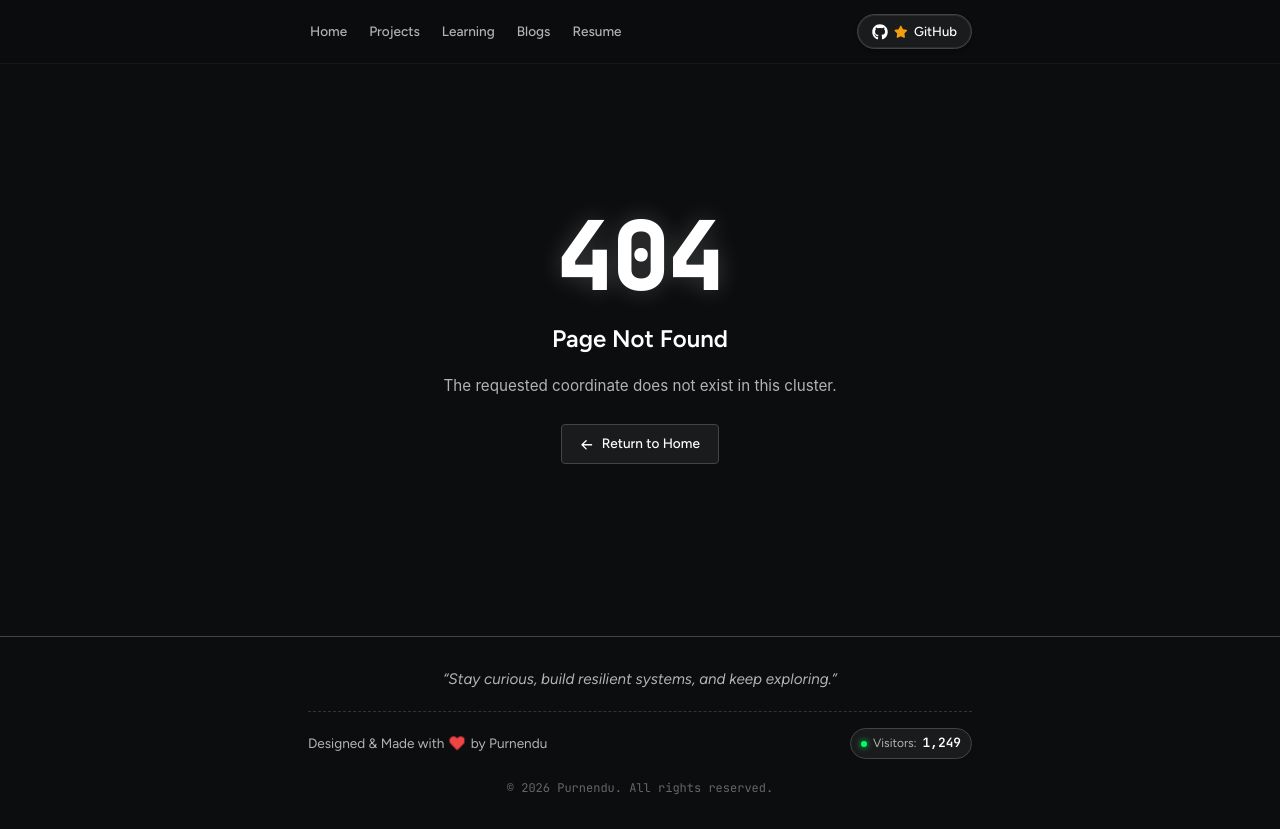
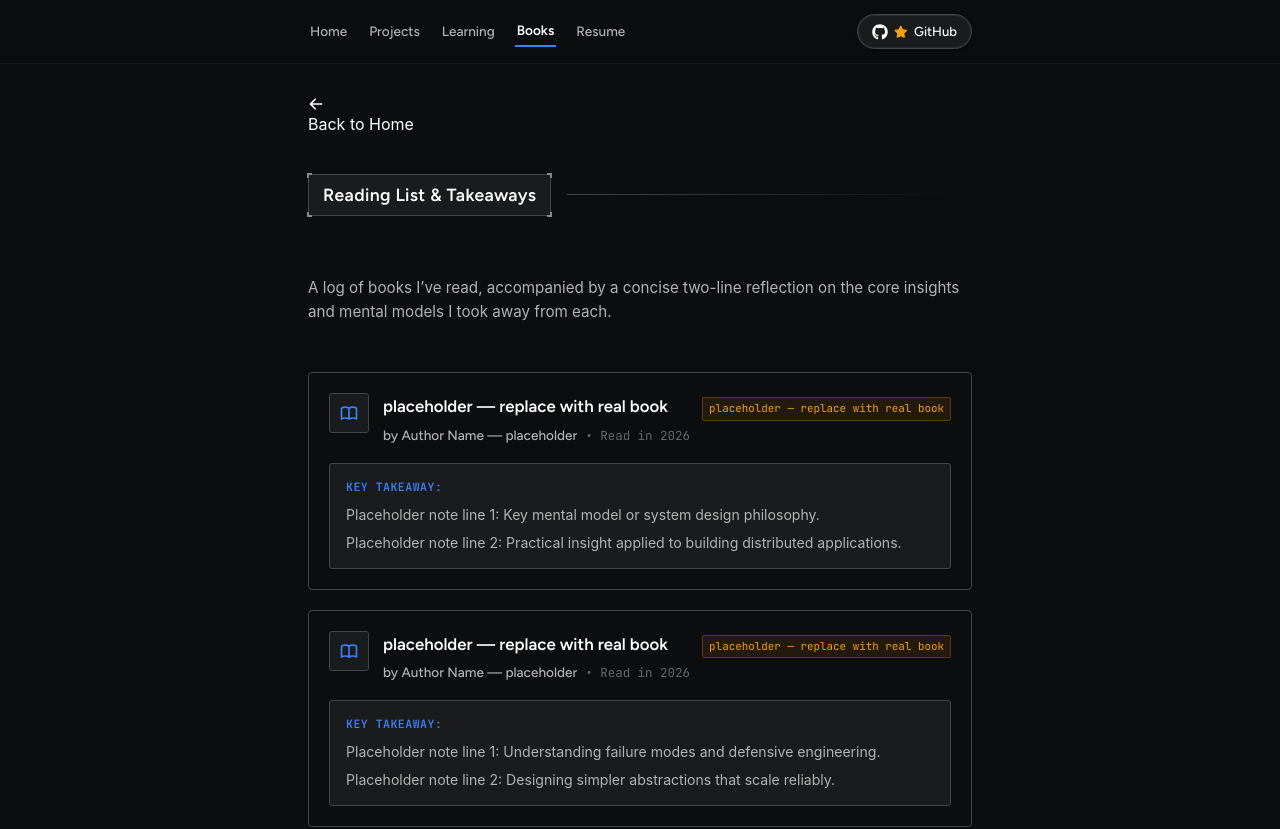
Before and after one commit to Purnendu5804/portfolio, a React (Vite) app: page /books in a window 1280 px wide. Shown: the top 829 px of the page. Built offline with nearby package versions, Linux system fonts and the light colour scheme.

Commit message:
feat(books): replace Blog section with Books reading list and takeaways

```diff
--- a/src/App.tsx
+++ b/src/App.tsx
@@ -11,8 +11,7 @@ const Home = lazy(() => import('./pages/home/Home'));
 const ProjectsLayout = lazy(() => import('./pages/ProjectsLayout'));
 const LearningLayout = lazy(() => import('./pages/learning/LearningLayout'));
 const ResumeLayout = lazy(() => import('./pages/resume/ResumeLayout'));
-const BlogLayout = lazy(() => import('./pages/blogs/BlogLayout'));
-const HowToPlanAProject = lazy(() => import('./pages/blogs/HowToPlanAProject'));
+const BooksLayout = lazy(() => import('./pages/books/BooksLayout'));
 const PageNotFound = lazy(() => import('./pages/notFound/PageNotFound'));
 
 export const App: React.FC = () => {
@@ -30,11 +29,8 @@ export const App: React.FC = () => {
                 <Route path="/learning" element={<LearningLayout />} />
                 <Route path="/uses" element={<Navigate to="/learning" replace />} />
                 <Route path="/resume" element={<ResumeLayout />} />
-                <Route path="/blogs" element={<BlogLayout />} />
-                <Route
-                  path="/blogs/how-to-plan-a-project"
-                  element={<HowToPlanAProject />}
-                />
+                <Route path="/books" element={<BooksLayout />} />
+                <Route path="/blogs" element={<Navigate to="/books" replace />} />
                 <Route path="*" element={<PageNotFound />} />
               </Routes>
             </Suspense>
--- a/src/components/navbar/Navbar.tsx
+++ b/src/components/navbar/Navbar.tsx
@@ -34,12 +34,12 @@ export const Navbar: React.FC = () => {
             Learning
           </NavLink>
           <NavLink
-            to="/blogs"
+            to="/books"
             className={({ isActive }) =>
               `nav-link ${isActive ? 'nav-link-active' : ''}`
             }
           >
-            Blogs
+            Books
           </NavLink>
           <NavLink
             to="/resume"
--- /dev/null
+++ b/src/data/books.ts
@@ -0,0 +1,35 @@
+export interface BookItem {
+  id: string;
+  title: string;
+  author: string;
+  yearRead?: string;
+  takeaway: string; // Two-line note on what was taken from the book
+  status: string; // "placeholder — replace with real book"
+}
+
+export const booksData: BookItem[] = [
+  {
+    id: 'book-1',
+    title: 'placeholder — replace with real book',
+    author: 'Author Name — placeholder',
+    yearRead: '2026',
+    takeaway: 'Placeholder note line 1: Key mental model or system design philosophy.\nPlaceholder note line 2: Practical insight applied to building distributed applications.',
+    status: 'placeholder — replace with real book',
+  },
+  {
+    id: 'book-2',
+    title: 'placeholder — replace with real book',
+    author: 'Author Name — placeholder',
+    yearRead: '2026',
+    takeaway: 'Placeholder note line 1: Understanding failure modes and defensive engineering.\nPlaceholder note line 2: Designing simpler abstractions that scale reliably.',
+    status: 'placeholder — replace with real book',
+  },
+  {
+    id: 'book-3',
+    title: 'placeholder — replace with real book',
+    author: 'Author Name — placeholder',
+    yearRead: '2025',
+    takeaway: 'Placeholder note line 1: Perspective on focused work and craft excellence.\nPlaceholder note line 2: Cultivating curiosity and rigorous problem-solving habits.',
+    status: 'placeholder — replace with real book',
+  },
+];
--- /dev/null
+++ b/src/pages/books/BooksLayout.css
@@ -0,0 +1,143 @@
+.books-page {
+  width: 100%;
+}
+
+.books-page-intro {
+  font-family: var(--font-body);
+  font-size: 0.95rem;
+  color: var(--text-secondary);
+  line-height: 1.6;
+  margin-bottom: 12px;
+}
+
+.books-list {
+  display: flex;
+  flex-direction: column;
+  gap: 20px;
+}
+
+.book-card {
+  background-color: transparent;
+  border: 1px solid var(--border-default);
+  border-radius: var(--radius-lg);
+  padding: 20px;
+  display: flex;
+  flex-direction: column;
+  gap: 16px;
+  transition: border-color var(--duration-slow);
+}
+
+.book-card:hover {
+  border-color: var(--border-hover);
+}
+
+.book-card-header {
+  display: flex;
+  align-items: flex-start;
+  gap: 14px;
+}
+
+.book-icon-wrapper {
+  width: 40px;
+  height: 40px;
+  background-color: var(--bg-surface);
+  border: 1px solid var(--border-default);
+  border-radius: var(--radius-md);
+  display: flex;
+  align-items: center;
+  justify-content: center;
+  flex-shrink: 0;
+  color: var(--accent-blue);
+  font-size: 1.25rem;
+}
+
+.book-title-meta {
+  flex: 1;
+  display: flex;
+  flex-direction: column;
+  gap: 4px;
+}
+
+.book-title-row {
+  display: flex;
+  align-items: baseline;
+  justify-content: space-between;
+  flex-wrap: wrap;
+  gap: 8px;
+}
+
+.book-title {
+  font-family: var(--font-ui);
+  font-size: 1.05rem;
+  font-weight: 600;
+  color: var(--text-primary);
+  margin: 0;
+}
+
+.book-status-tag {
+  font-family: var(--font-mono);
+  font-size: 0.68rem;
+  color: var(--accent-amber);
+  background-color: rgba(245, 158, 11, 0.1);
+  border: 1px solid rgba(245, 158, 11, 0.25);
+  border-radius: var(--radius-sm);
+  padding: 2px 6px;
+}
+
+.book-author-row {
+  display: flex;
+  align-items: center;
+  gap: 8px;
+  font-family: var(--font-ui);
+  font-size: 0.85rem;
+  color: var(--text-secondary);
+}
+
+.book-author {
+  font-weight: 500;
+}
+
+.book-year {
+  color: var(--text-dim);
+  font-family: var(--font-mono);
+  font-size: 0.78rem;
+}
+
+.book-takeaway-box {
+  background-color: var(--bg-surface);
+  border: 1px solid var(--border-default);
+  border-radius: var(--radius-md);
+  padding: 14px 16px;
+  display: flex;
+  flex-direction: column;
+  gap: 8px;
+}
+
+.takeaway-label {
+  font-family: var(--font-mono);
+  font-size: 0.72rem;
+  font-weight: 600;
+  color: var(--accent-blue);
+  text-transform: uppercase;
+  letter-spacing: 0.5px;
+}
+
+.takeaway-notes {
+  display: flex;
+  flex-direction: column;
+  gap: 6px;
+}
+
+.takeaway-line {
+  font-family: var(--font-body);
+  font-size: 0.88rem;
+  color: var(--text-secondary);
+  line-height: 1.55;
+  margin: 0;
+}
+
+@media (max-width: 540px) {
+  .book-card-header {
+    flex-direction: column;
+  }
+}
--- /dev/null
+++ b/src/pages/books/BooksLayout.tsx
@@ -0,0 +1,64 @@
+import React from 'react';
+import { Link } from 'react-router-dom';
+import { HiArrowLeft, HiOutlineBookOpen } from 'react-icons/hi';
+import SectionTitle from '../../components/sectionTitle/SectionTitle';
+import { booksData } from '../../data/books';
+import './BooksLayout.css';
+
+export const BooksLayout: React.FC = () => {
+  return (
+    <div className="page-container books-page">
+      <div className="back-link-wrapper">
+        <Link to="/" className="back-link">
+          <HiArrowLeft /> Back to Home
+        </Link>
+      </div>
+
+      <SectionTitle>Reading List &amp; Takeaways</SectionTitle>
+
+      <div className="books-page-intro">
+        <p>
+          A log of books I&rsquo;ve read, accompanied by a concise two-line reflection on the core insights and mental models I took away from each.
+        </p>
+      </div>
+
+      <div className="books-list">
+        {booksData.map((book) => (
+          <div key={book.id} className="book-card">
+            <div className="book-card-header">
+              <div className="book-icon-wrapper">
+                <HiOutlineBookOpen className="book-icon" />
+              </div>
+
+              <div className="book-title-meta">
+                <div className="book-title-row">
+                  <h3 className="book-title">{book.title}</h3>
+                  <span className="book-status-tag">{book.status}</span>
+                </div>
+                <div className="book-author-row">
+                  <span className="book-author">by {book.author}</span>
+                  {book.yearRead && (
+                    <span className="book-year">• Read in {book.yearRead}</span>
+                  )}
+                </div>
+              </div>
+            </div>
+
+            <div className="book-takeaway-box">
+              <span className="takeaway-label">Key Takeaway:</span>
+              <div className="takeaway-notes">
+                {book.takeaway.split('\n').map((line, idx) => (
+                  <p key={idx} className="takeaway-line">
+                    {line}
+                  </p>
+                ))}
+              </div>
+            </div>
+          </div>
+        ))}
+      </div>
+    </div>
+  );
+};
+
+export default BooksLayout;
```
